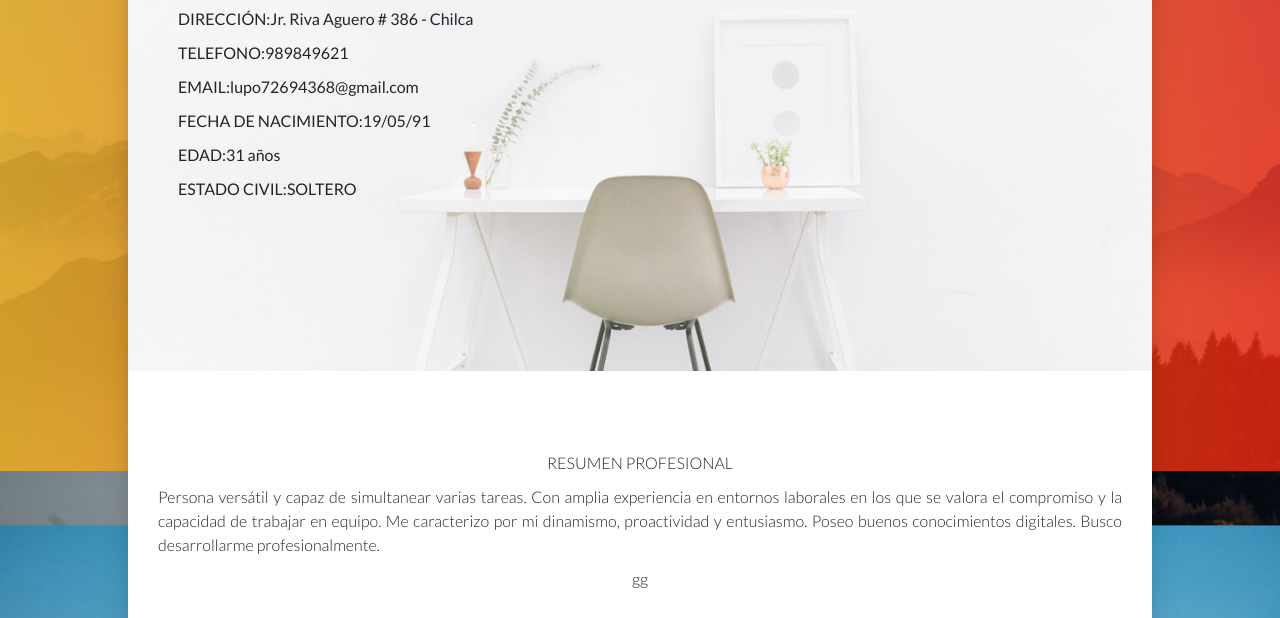
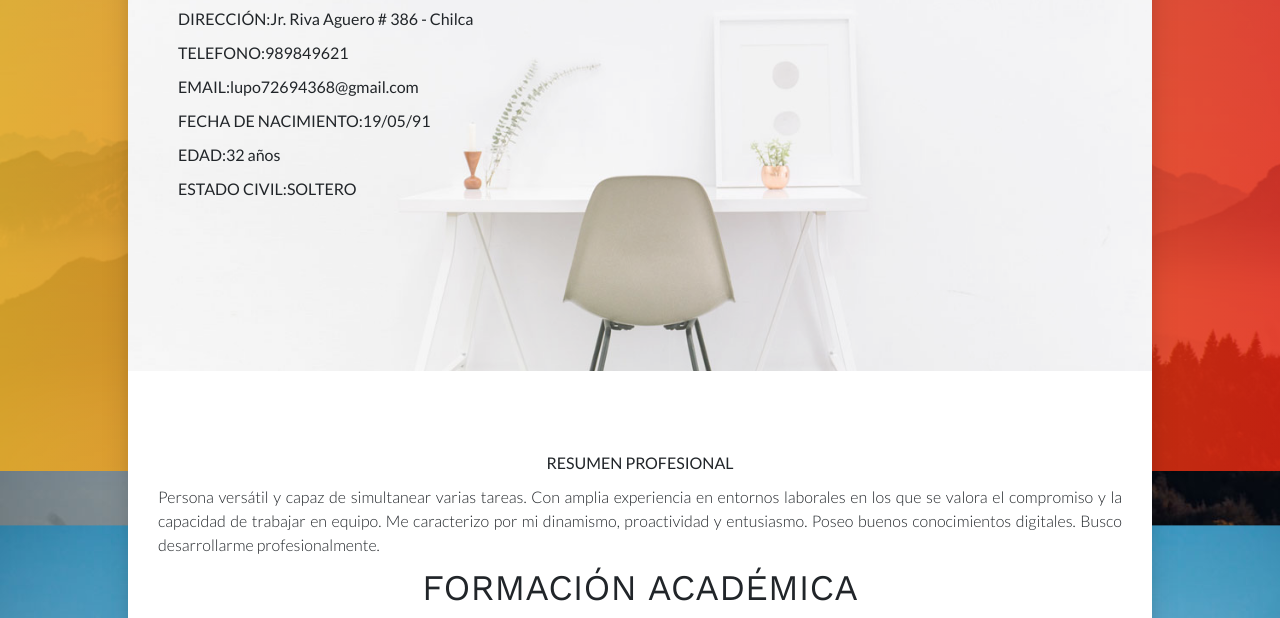
Before and after one commit to Lupo72694368/Lupo72694368.github.io, a plain HTML site: page index.html in a window 1280 px wide. Shown: the part 329-947 px from the top of the page. Drawn offline with nearby package versions, Linux system fonts and the light colour scheme; some icons are missing.

Commit message:
modificación edad

```diff
--- a/index.html
+++ b/index.html
@@ -74,7 +74,7 @@
         <p align="left"><b>TELEFONO:<span>989849621</span></p>
         <p align="left"><b>EMAIL:<span>lupo72694368@gmail.com</span></p>
         <p align="left"><b>FECHA DE NACIMIENTO:<span>19/05/91</span></p>
-        <p align="left"><b>EDAD:<span>31 años</span></p>
+        <p align="left"><b>EDAD:<span>32 años</span></p>
         <p align="left"><b>ESTADO CIVIL:<span>SOLTERO</span></p>
     </p>
   </div>
@@ -83,9 +83,8 @@
         <div class="section-content">
             <div class="title-wrap">
                 <p>
-                    RESUMEN PROFESIONAL
+                    <b>RESUMEN PROFESIONAL</b>
                     <p align="justify">Persona versátil y capaz de simultanear varias tareas. Con amplia experiencia en entornos laborales en los que se valora el compromiso y la capacidad de trabajar en equipo. Me caracterizo por mi dinamismo, proactividad y entusiasmo. Poseo buenos conocimientos digitales. Busco desarrollarme profesionalmente.</p>
-                    <p class="section-sub-title">gg</p>
                 <h2 class="section-title"><b> FORMACIÓN ACADÉMICA</b></h2>
                 <p align="left"><b>Primaria</b></p>
                 <p align="left">Institución Educativa Sebastian Lorente</p>
```
